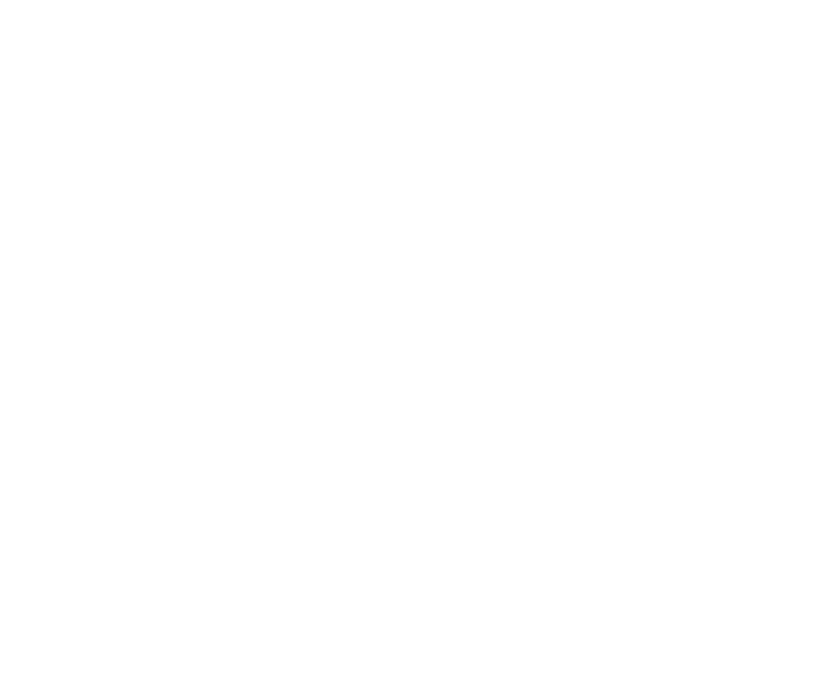
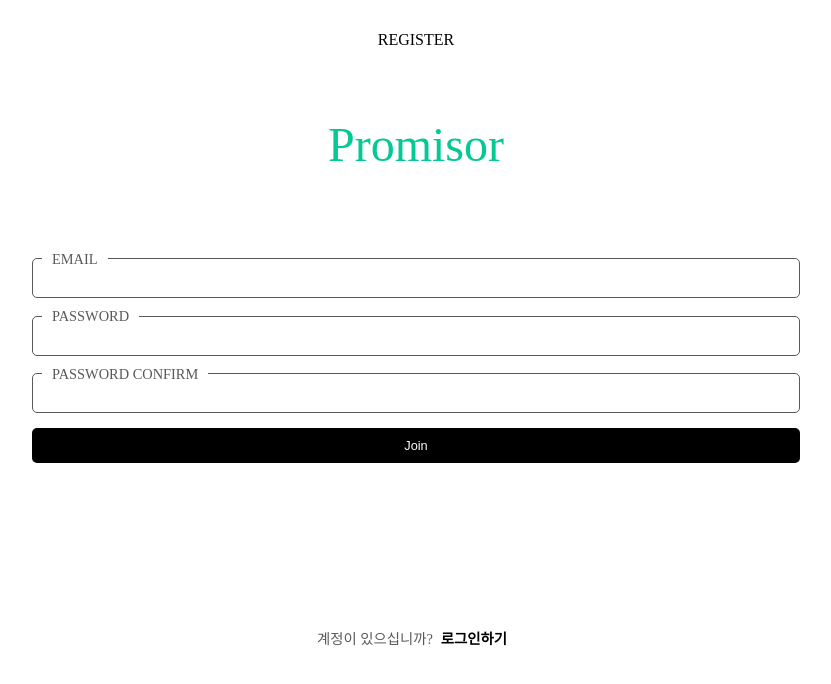
Before and after one commit to headF1rst/promisor, a React (Create React App) app in the folder client/: page /register in a window 1280 px wide. Before the commit this address had no page. Shown: the top 684 px of the page, without its empty margins (224-1055 px from the left). Built offline with nearby package versions, Linux system fonts and the light colour scheme.

Commit message:
add: Register page

```diff
--- a/client/package.json
+++ b/client/package.json
@@ -10,6 +10,7 @@
     "@types/node": "^17.0.21",
     "@types/react": "^17.0.39",
     "@types/react-dom": "^17.0.11",
+    "@types/react-router-dom": "^5.3.3",
     "@types/styled-components": "^5.1.23",
     "react": "^17.0.2",
     "react-dom": "^17.0.2",
--- a/client/src/App.tsx
+++ b/client/src/App.tsx
@@ -5,6 +5,7 @@
     <BrowserRouter>
       <Routes>
         <Route path="/login" element={<Login />} />
+        <Route path="/register" element={<Login />} />
       </Routes>
     </BrowserRouter>
   );
--- a/client/src/routes/Login.tsx
+++ b/client/src/routes/Login.tsx
@@ -1,17 +1,30 @@
-import React from "react";
+import React, { useEffect } from "react";
 import { useForm } from "react-hook-form";
+import { useNavigate } from "react-router-dom";
+import { useMatch } from "react-router-dom";
 import styled from "styled-components";
+
 interface ILoginForm {
   email: string;
   password: string;
+  passwordConfirm: string;
 }
 function Login() {
   const { register, setValue, handleSubmit } = useForm<ILoginForm>();
+  const navigate = useNavigate();
+  const loginMatch = useMatch("/login");
   const onValid = ({ email, password }: ILoginForm) => {
     console.log(email, password);
   };
   const onInvalid = ({ email, password }: any) => {
     console.log(email, password);
+  };
+  const onPushClick = () => {
+    if (loginMatch) {
+      navigate("/register");
+    } else {
+      navigate("/login");
+    }
   };
   return (
     <div
@@ -22,7 +35,7 @@
       }}
     >
       <Header>
-        <span>LOGIN</span>
+        <span>{loginMatch ? "LOGIN" : "REGISTER"}</span>
       </Header>
       <Container>
         <Logo window={window.innerWidth}>Promisor</Logo>
@@ -44,11 +57,24 @@
               type="password"
             />
           </LoginInput>
-          <LoginButton>Login</LoginButton>
+          {!loginMatch && (
+            <LoginInput>
+              <div>PASSWORD CONFIRM</div>
+              <input
+                {...register("passwordConfirm", {
+                  required: "Password Confirm is required.",
+                })}
+                type="password"
+              />
+            </LoginInput>
+          )}
+          <LoginButton>{loginMatch ? "Login" : "Join"}</LoginButton>
         </LoginForm>
         <Tab>
-          아직 계정이 없으십니까?
-          <span>가입하기</span>
+          {loginMatch ? "아직 계정이 없으십니까?" : "계정이 있으십니까?"}
+          <span onClick={onPushClick}>
+            {loginMatch ? "가입하기" : "로그인하기"}
+          </span>
         </Tab>
       </Container>
     </div>
@@ -64,11 +90,10 @@
   display: flex;
   flex-direction: column;
   align-items: center;
-  justify-content: center;
 `;
 const Logo = styled.div<{ window: number }>`
   width: 90vw;
-  height: ${(p) => (p.window >= 1000 ? "20vw" : "30vw")};
+  height: ${(p) => (p.window >= 1000 ? "15vw" : "30vw")};
   display: flex;
   justify-content: center;
   align-items: center;
@@ -78,7 +103,7 @@
 `;
 const LoginForm = styled.form`
   width: 60vw;
-  height: 30vh;
+  height: 45vh;
 `;
 const LoginInput = styled.div`
   display: flex;
@@ -105,6 +130,10 @@
     &:focus {
       outline: none;
     }
+    &:-webkit-autofill {
+      -webkit-box-shadow: 0 0 0 1000px white inset;
+      -webkit-text-fill-color: ${(p) => p.theme.green};
+    }
   }
 `;
 const LoginButton = styled.button`
@@ -127,5 +156,6 @@
     padding-inline: 8px;
     color: black;
     font-weight: 600;
+    cursor: pointer;
   }
 `;
```
Also changed, not shown: 1 other file (tests, documents, lock files or other folders).
